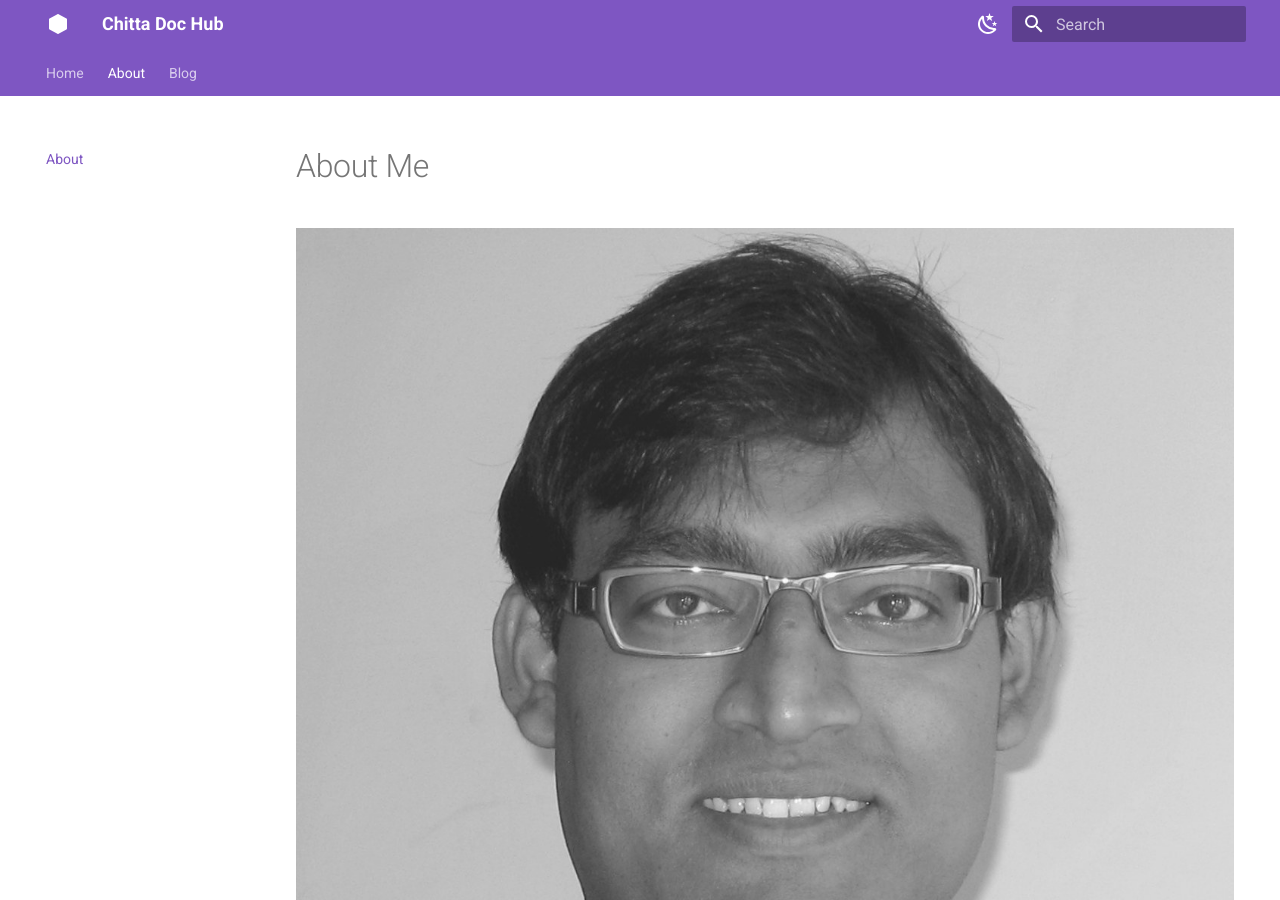
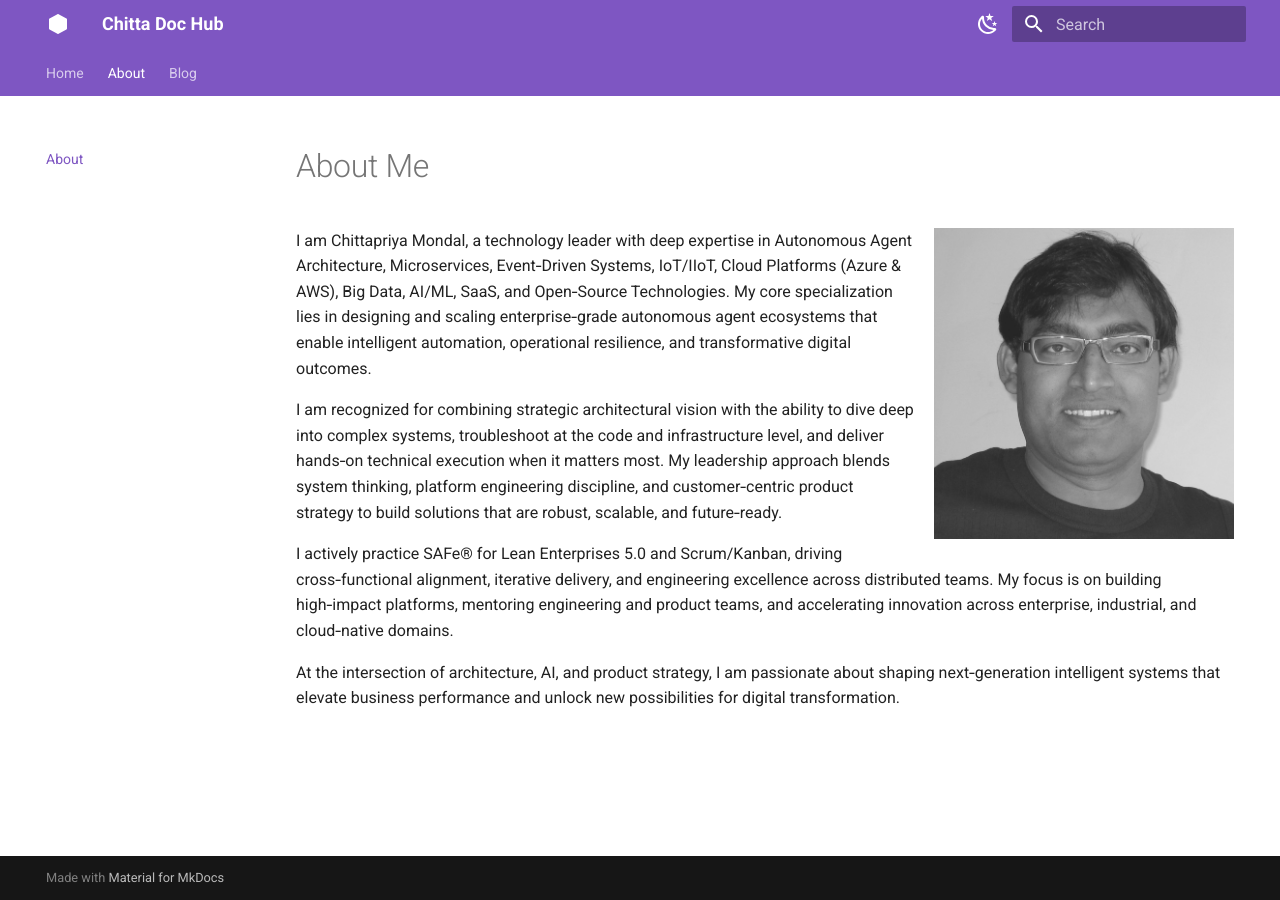
Before and after one commit to Chittapriya/chitta-doc-hub, an MkDocs documentation site: the page built from docs/about.md, in a window 1280 px wide and 900 px high. Built offline with MkDocs 1.6.1 and Material for MkDocs 9.7.7, drawn with Linux system fonts in a browser that asks for light colours.

Commit message:
full image path

```diff
--- a/docs/about.md
+++ b/docs/about.md
@@ -1,6 +1,8 @@
 # About Me
 
-![Chittapriya Mondal](assets/my-profile/profile-photo.jpg)
+<!-- ![Chittapriya Mondal](assets/my-profile/profile-photo.jpg) -->
+
+<img src="https://www.chittapriyamondal.com/assets/my-profile/profile-photo.jpg" alt="Chittapriya Mondal" style="float:right; margin:0 0 1rem 1rem; width:300px; max-width:40%; height:auto;" loading="lazy">
 
 I am Chittapriya Mondal, a technology leader with deep expertise in Autonomous Agent Architecture, Microservices, Event‑Driven Systems, IoT/IIoT, Cloud Platforms (Azure & AWS), Big Data, AI/ML, SaaS, and Open‑Source Technologies. My core specialization lies in designing and scaling enterprise‑grade autonomous agent ecosystems that enable intelligent automation, operational resilience, and transformative digital outcomes.
 
```
